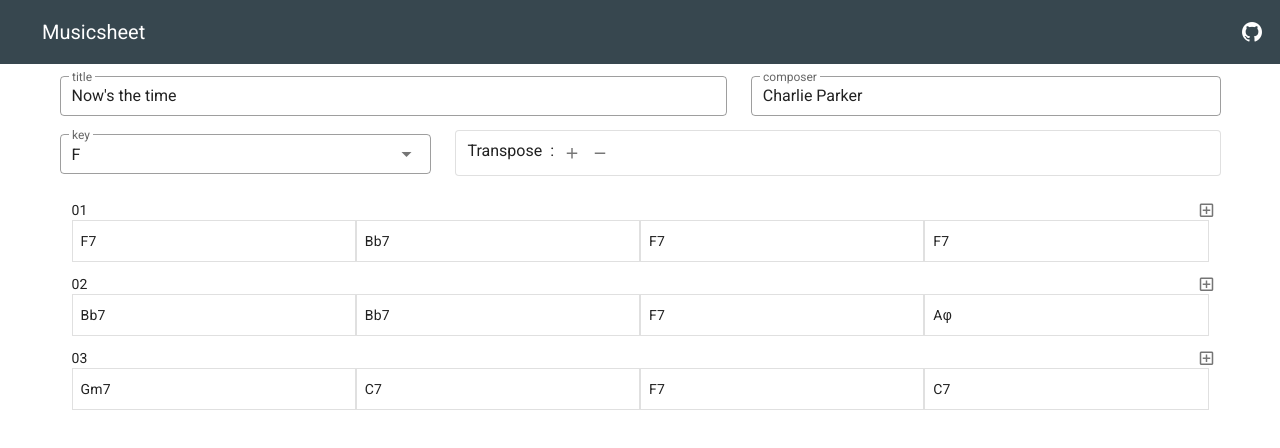
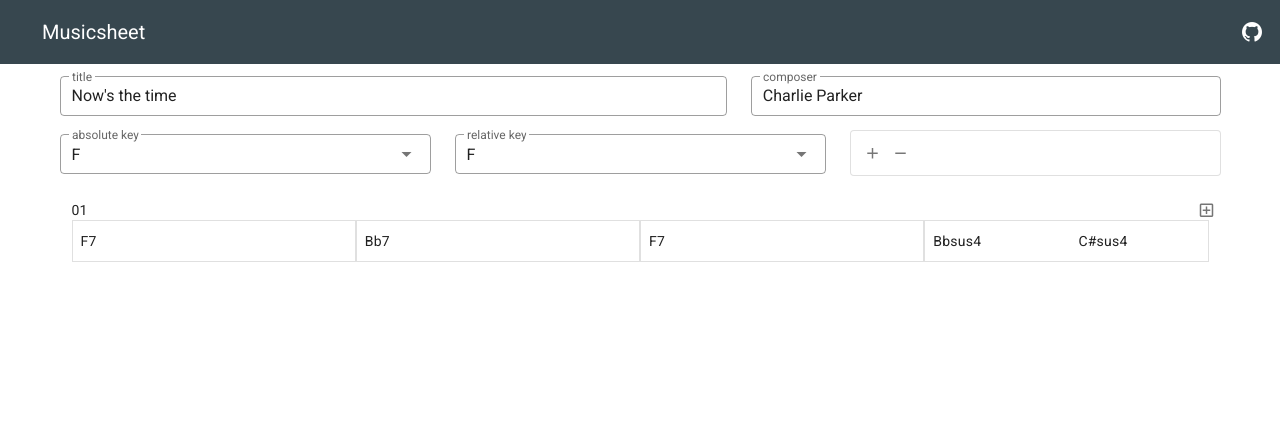
Before and after one commit to kdingn/musicsheet, a Vue app: page / in a window 1280 px wide. Shown: the top 448 px of the page. Built offline with nearby package versions, Linux system fonts and the light colour scheme.

Commit message:
2 chords in 1 syousetsu

```diff
--- a/src/components/Main.vue
+++ b/src/components/Main.vue
@@ -23,18 +23,26 @@
       <v-col cols="4">
         <v-select
           class="mt-n8"
-          label="key"
+          label="absolute key"
+          outlined
+          dense
+          v-model="abskey"
+          :items="Object.keys(rootAll)"
+        ></v-select>
+      </v-col>
+      <v-col cols="4">
+        <v-select
+          class="mt-n8"
+          label="relative key"
           outlined
           dense
           v-model="key"
           :items="Object.keys(rootAll)"
         ></v-select>
       </v-col>
-      <v-col cols="8">
+      <v-col cols="4">
         <v-card flat outlined class="mt-n9 mb-2">
           <v-row class="ma-1">
-            <span class="mt-1 mr-2 ml-2">Transpose</span>
-            <span class="mt-1">:</span>
             <v-btn
               icon
               @click="
@@ -62,7 +70,7 @@
     <div v-for="(row, rowid) in rows" :key="rowid" class="mb-3">
       <v-row class="ml-3">
         <span class="text-body-2">{{ row.title }}</span>
-        <v-spacer></v-spacer>
+        <v-spacer />
         <v-btn icon x-small class="mr-4" @click="addChord(rowid)">
           <v-icon>mdi-plus-box-outline</v-icon>
         </v-btn>
@@ -79,7 +87,18 @@
               tile
               @click="startEdit(rowid, chordid)"
             >
-              <span class="text-body-2">{{ chord.root }}{{ chord.ctype }}</span>
+              <v-row class="my-n3">
+                <v-col>
+                  <span class="text-body-2">
+                    {{ chord[0].root }}{{ chord[0].ctype }}
+                  </span>
+                </v-col>
+                <v-col>
+                  <span class="text-body-2">
+                    {{ chord[1].root }}{{ chord[1].ctype }}
+                  </span>
+                </v-col>
+              </v-row>
             </v-card>
           </v-col>
         </v-row>
@@ -90,7 +109,7 @@
       <v-dialog v-model="editMode" width="300">
         <v-card>
           <v-card-title
-            class="mt-n1 blue-grey darken-3 white--text text-body-1"
+            class="ml-n2 mr-n3 mt-n1 blue-grey darken-3 white--text text-body-1"
           >
             Edit Chord
             <v-spacer />
@@ -101,18 +120,42 @@
             </div>
           </v-card-title>
           <v-card-text class="mt-2">
+            <span>main chord</span>
             <v-row>
               <v-col>
                 <v-select
                   label="root"
-                  v-model="rows[editRowId].chords[editChordId].root"
+                  v-model="rows[editRowId].chords[editChordId][0].root"
                   :items="Object.keys(rootAll)"
                 ></v-select>
               </v-col>
               <v-col>
                 <v-select
                   label="type"
-                  v-model="rows[editRowId].chords[editChordId].ctype"
+                  v-model="rows[editRowId].chords[editChordId][0].ctype"
+                  :items="Object.keys(ctypeAll)"
+                ></v-select>
+              </v-col>
+            </v-row>
+            <v-row class="mb-n8 ml-0">
+              <span>sub chord</span>
+              <v-spacer />
+              <v-btn icon class="mt-n1 mr-0" @click="resetChord()">
+                <v-icon small color="red">mdi-close-box-outline</v-icon>
+              </v-btn>
+            </v-row>
+            <v-row>
+              <v-col>
+                <v-select
+                  label="root"
+                  v-model="rows[editRowId].chords[editChordId][1].root"
+                  :items="Object.keys(rootAll)"
+                ></v-select>
+              </v-col>
+              <v-col>
+                <v-select
+                  label="type"
+                  v-model="rows[editRowId].chords[editChordId][1].ctype"
                   :items="Object.keys(ctypeAll)"
                 ></v-select>
               </v-col>
@@ -138,35 +181,50 @@ export default {
     ctypeAll: chord.ctypeAll,
     title: "Now's the time",
     composer: "Charlie Parker",
+    abskey: "F",
     key: "F",
     rows: [
       {
         title: "01",
         chords: [
-          { root: "F", ctype: "7" },
-          { root: "Bb", ctype: "7" },
-          { root: "F", ctype: "7" },
-          { root: "F", ctype: "7" },
+          [
+            { root: "F", ctype: "7" },
+            { root: "", ctype: "" },
+          ],
+          [
+            { root: "Bb", ctype: "7" },
+            { root: "", ctype: "" },
+          ],
+          [
+            { root: "F", ctype: "7" },
+            { root: "", ctype: "" },
+          ],
+          [
+            { root: "Bb", ctype: "sus4" },
+            { root: "C#", ctype: "sus4" },
+          ],
+          // { root: "F", ctype: "7" },
+          // { root: "F", ctype: "7" },
         ],
       },
-      {
-        title: "02",
-        chords: [
-          { root: "Bb", ctype: "7" },
-          { root: "Bb", ctype: "7" },
-          { root: "F", ctype: "7" },
-          { root: "A", ctype: "φ" },
-        ],
-      },
-      {
-        title: "03",
-        chords: [
-          { root: "G", ctype: "m7" },
-          { root: "C", ctype: "7" },
-          { root: "F", ctype: "7" },
-          { root: "C", ctype: "7" },
-        ],
-      },
+      // {
+      //   title: "02",
+      //   chords: [
+      //     { root: "Bb", ctype: "7" },
+      //     { root: "Bb", ctype: "7" },
+      //     { root: "F", ctype: "7" },
+      //     { root: "A", ctype: "φ" },
+      //   ],
+      // },
+      // {
+      //   title: "03",
+      //   chords: [
+      //     { root: "G", ctype: "m7" },
+      //     { root: "C", ctype: "7" },
+      //     { root: "F", ctype: "7" },
+      //     { root: "C", ctype: "7" },
+      //   ],
+      // },
     ],
   }),
   methods: {
@@ -179,18 +237,26 @@ export default {
     transposeChords(n) {
       for (const row of this.rows) {
         for (const chord of row.chords) {
-          chord.root = this.changeRoot(chord.root, n);
+          chord[0].root = this.changeRoot(chord[0].root, n);
+          chord[1].root = this.changeRoot(chord[1].root, n);
         }
       }
     },
     addChord(rowid) {
-      this.rows[rowid].chords.push({ root: this.key, ctype: "" });
+      this.rows[rowid].chords.push([
+        { root: this.key, ctype: "" },
+        { root: "", ctype: "" },
+      ]);
     },
     deleteChord() {
       this.rows[this.editRowId].chords.splice(this.editChordId, 1);
       this.editMode = false;
       this.editChordId = 0;
       this.editRowId = 0;
+    },
+    resetChord() {
+      this.rows[this.editRowId].chords[this.editChordId][1].root = "";
+      this.rows[this.editRowId].chords[this.editChordId][1].ctype = "";
     },
     startEdit(rowid, chordid) {
       this.editMode = true;
```
